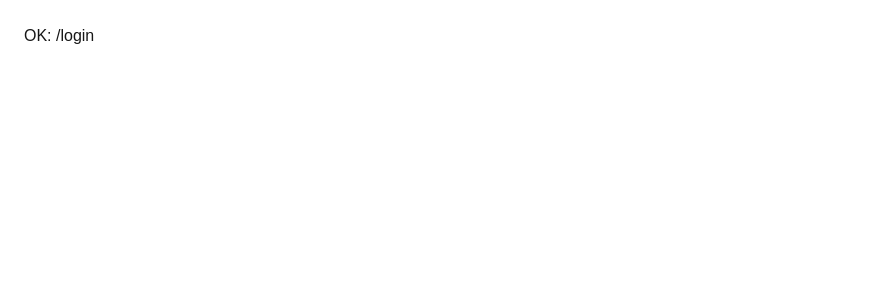
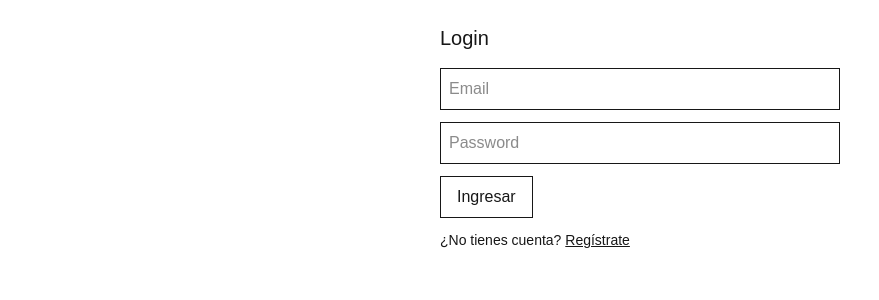
Before and after one commit to airamos27/navi_aula, a Next.js app: page /login in a window 1280 px wide. Shown: the top 300 px of the page, without its empty margins (0-879 px from the left). Built offline with nearby package versions, Linux system fonts and the light colour scheme.

Commit message:
feat(auth): login and register forms

```diff
--- /dev/null
+++ b/src/app/api/login/route.ts
@@ -0,0 +1,34 @@
+import { NextResponse } from "next/server";
+import { signToken } from "@/lib/auth";
+
+export async function POST(req: Request) {
+  const body = await req.json().catch(() => ({}));
+  const email = String(body?.email || "");
+  const password = String(body?.password || "");
+
+  if (!email || !password) {
+    return NextResponse.json({ error: "Missing email or password" }, { status: 400 });
+  }
+
+  let role: "user" | "admin" = "user";
+  const adminEmail = process.env.ADMIN_EMAIL;
+  const adminPass = process.env.ADMIN_PASSWORD;
+
+  if (adminEmail && email === adminEmail) {
+    if (!adminPass || password !== adminPass) {
+      return NextResponse.json({ error: "Invalid admin credentials" }, { status: 401 });
+    }
+    role = "admin";
+  }
+
+  const token = await signToken({ sub: email, role });
+  const res = NextResponse.json({ ok: true, role });
+  res.cookies.set("session", token, {
+    httpOnly: true,
+    secure: true,
+    sameSite: "lax",
+    path: "/",
+    maxAge: 60 * 60 * 24 * 7,
+  });
+  return res;
+}
--- /dev/null
+++ b/src/app/api/logout/route.ts
@@ -0,0 +1,13 @@
+import { NextResponse } from "next/server";
+
+export async function POST() {
+  const res = NextResponse.json({ ok: true });
+  res.cookies.set("session", "", {
+    httpOnly: true,
+    secure: true,
+    sameSite: "lax",
+    path: "/",
+    maxAge: 0,
+  });
+  return res;
+}
--- /dev/null
+++ b/src/app/api/register/route.ts
@@ -0,0 +1,7 @@
+import { NextResponse } from "next/server";
+
+export async function POST(req: Request) {
+  const _data = await req.json().catch(() => ({}));
+  // Demo sin BD
+  return NextResponse.json({ ok: true });
+}
--- a/src/app/login/page.tsx
+++ b/src/app/login/page.tsx
@@ -1 +1,42 @@
-export default function Page() { return <div className="p-6">OK: /login</div>; }
+"use client";
+import { useState } from "react";
+import { useRouter } from "next/navigation";
+
+export default function Page() {
+  const [email, setEmail] = useState("");
+  const [password, setPassword] = useState("");
+  const [error, setError] = useState("");
+  const router = useRouter();
+
+  const onSubmit = async (e: React.FormEvent) => {
+    e.preventDefault();
+    setError("");
+    const res = await fetch("/api/login", {
+      method: "POST",
+      headers: { "Content-Type": "application/json" },
+      body: JSON.stringify({ email, password }),
+    });
+    if (res.ok) {
+      const { role } = await res.json();
+      router.push(role === "admin" ? "/admin/courses" : "/private/profile/me");
+    } else {
+      const data = await res.json().catch(() => ({ error: "Login failed" }));
+      setError(data.error || "Login failed");
+    }
+  };
+
+  return (
+    <div className="p-6 max-w-md mx-auto">
+      <h1 className="text-xl mb-4">Login</h1>
+      <form onSubmit={onSubmit} className="space-y-3">
+        <input className="w-full border p-2" placeholder="Email" value={email} onChange={e=>setEmail(e.target.value)} />
+        <input className="w-full border p-2" type="password" placeholder="Password" value={password} onChange={e=>setPassword(e.target.value)} />
+        {error && <p className="text-red-500 text-sm">{error}</p>}
+        <button className="border px-4 py-2">Ingresar</button>
+      </form>
+      <p className="mt-3 text-sm">
+        ¿No tienes cuenta? <a href="/register" className="underline">Regístrate</a>
+      </p>
+    </div>
+  );
+}
--- a/src/app/register/page.tsx
+++ b/src/app/register/page.tsx
@@ -1 +1,34 @@
-export default function Page() { return <div className="p-6">OK: /register</div>; }
+"use client";
+import { useState } from "react";
+import { useRouter } from "next/navigation";
+
+export default function Page() {
+  const [email, setEmail] = useState("");
+  const [password, setPassword] = useState("");
+  const [ok, setOk] = useState("");
+  const router = useRouter();
+
+  const onSubmit = async (e: React.FormEvent) => {
+    e.preventDefault();
+    setOk("");
+    await fetch("/api/register", {
+      method: "POST",
+      headers: { "Content-Type": "application/json" },
+      body: JSON.stringify({ email, password }),
+    });
+    setOk("Registro demo OK. Ahora inicia sesión.");
+    setTimeout(()=> router.push("/login"), 800);
+  };
+
+  return (
+    <div className="p-6 max-w-md mx-auto">
+      <h1 className="text-xl mb-4">Registro</h1>
+      <form onSubmit={onSubmit} className="space-y-3">
+        <input className="w-full border p-2" placeholder="Email" value={email} onChange={e=>setEmail(e.target.value)} />
+        <input className="w-full border p-2" type="password" placeholder="Password" value={password} onChange={e=>setPassword(e.target.value)} />
+        <button className="border px-4 py-2">Crear cuenta</button>
+      </form>
+      {ok && <p className="text-green-600 mt-3 text-sm">{ok}</p>}
+    </div>
+  );
+}
--- /dev/null
+++ b/src/lib/auth.ts
@@ -0,0 +1,27 @@
+import { SignJWT, jwtVerify, type JWTPayload } from "jose";
+
+export type UserRole = "user" | "admin";
+export type TokenPayload = { sub: string; role: UserRole };
+
+const secretKey = new TextEncoder().encode(process.env.JWT_SECRET ?? "dev-secret-change-me");
+const issuer = "navi-aula";
+const audience = "navi-aula";
+
+export async function signToken(payload: TokenPayload): Promise<string> {
+  return await new SignJWT(payload)
+    .setProtectedHeader({ alg: "HS256" })
+    .setIssuedAt()
+    .setExpirationTime("7d")
+    .setIssuer(issuer)
+    .setAudience(audience)
+    .sign(secretKey);
+}
+
+export async function verifyToken(token: string): Promise<(TokenPayload & JWTPayload) | null> {
+  try {
+    const { payload } = await jwtVerify(token, secretKey, { issuer, audience });
+    return payload as TokenPayload & JWTPayload;
+  } catch {
+    return null;
+  }
+}
```
Also changed, not shown: package.json (+7 -6 lines), 1 other file (tests, documents, lock files or other folders).
